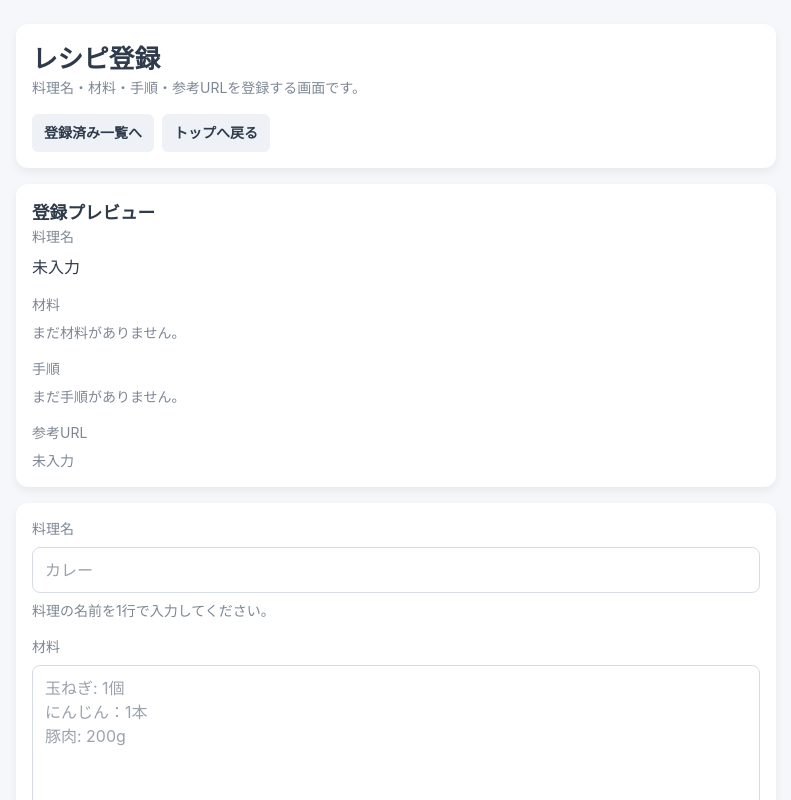
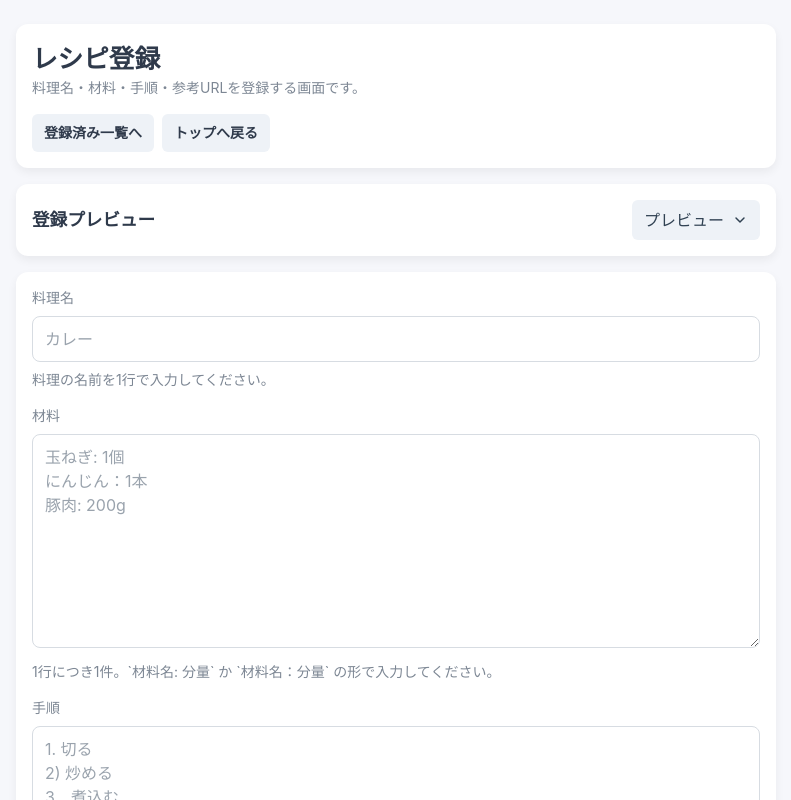
Before and after one commit to yhk-0707/recipe-app, a Next.js app in the folder nextjs-learning/: page /register in a window 1280 px wide. Shown: the top 800 px of the page, without its empty margins (244-1035 px from the left). Built offline with nearby package versions, Linux system fonts and the light colour scheme.

Commit message:
feat:登録内容プレビューの機能追加

```diff
--- a/nextjs-learning/src/app/recipes/[id]/recipe-detail-client.tsx
+++ b/nextjs-learning/src/app/recipes/[id]/recipe-detail-client.tsx
@@ -3,6 +3,7 @@
 import { useRouter } from "next/navigation";
 import { useState } from "react";
 
+import { RecipePreviewPanel } from "@/components/recipe-preview-panel";
 import {
   Button,
   Card,
@@ -49,6 +50,7 @@ export function RecipeDetailClient({ recipe }: { recipe: Recipe }) {
   );
   const [stepsText, setStepsText] = useState(recipe.steps.join("\n"));
   const [url, setUrl] = useState(recipe.url);
+  const [isPreviewOpen, setIsPreviewOpen] = useState(false);
   const [errors, setErrors] = useState<RecipeFormErrors>({});
   const stepKeyCounts = new Map<string, number>();
 
@@ -131,7 +133,20 @@ export function RecipeDetailClient({ recipe }: { recipe: Recipe }) {
       {isEditing ? (
         <div className="space-y-4">
           {/* 編集時はフォームをそのまま表示する。 */}
-          <SectionTitle>編集する</SectionTitle>
+          <div className="space-y-1">
+            <SectionTitle>編集プレビュー</SectionTitle>
+          </div>
+
+          <RecipePreviewPanel
+            previewId="edit-recipe-preview-panel"
+            title="編集プレビュー"
+            isOpen={isPreviewOpen}
+            onToggle={() => setIsPreviewOpen((current) => !current)}
+            name={name}
+            ingredientsText={ingredientsText}
+            stepsText={stepsText}
+            recipeUrl={url}
+          />
 
           <Field htmlFor="editName" label="料理名">
             <TextInput
--- a/nextjs-learning/src/app/register/page.tsx
+++ b/nextjs-learning/src/app/register/page.tsx
@@ -3,6 +3,7 @@
 import type { FormEvent } from "react";
 import { useState } from "react";
 
+import { RecipePreviewPanel } from "@/components/recipe-preview-panel";
 import {
   Button,
   Card,
@@ -12,30 +13,18 @@ import {
   MutedText,
   PageShell,
   PageTitle,
-  SectionTitle,
   TextArea,
   TextInput,
 } from "@/components/ui";
-import {
-  buildRecipePayload,
-  buildRecipePreview,
-  formatStepLabel,
-  type RecipeFormErrors,
-} from "@/lib/recipe-form";
+import { buildRecipePayload, type RecipeFormErrors } from "@/lib/recipe-form";
 
 export default function RegisterPage() {
   const [recipeName, setRecipeName] = useState("");
   const [ingredientsText, setIngredientsText] = useState("");
   const [stepsText, setStepsText] = useState("");
   const [recipeUrl, setRecipeUrl] = useState("");
+  const [isPreviewOpen, setIsPreviewOpen] = useState(false);
   const [errors, setErrors] = useState<RecipeFormErrors>({});
-  const previewStepKeyCounts = new Map<string, number>();
-  const previewRecipe = buildRecipePreview(
-    recipeName,
-    ingredientsText,
-    stepsText,
-    recipeUrl,
-  );
 
   async function handleSubmit(event: FormEvent<HTMLFormElement>) {
     event.preventDefault();
@@ -102,66 +91,16 @@ export default function RegisterPage() {
       </Card>
 
       <Card className="space-y-4">
-        <SectionTitle>登録プレビュー</SectionTitle>
-        <div className="space-y-4">
-          <div className="space-y-2">
-            <p className="text-sm text-muted">料理名</p>
-            <p className="text-foreground">{previewRecipe.name || "未入力"}</p>
-          </div>
-
-          <section className="space-y-2">
-            <p className="text-sm text-muted">材料</p>
-            {previewRecipe.ingredients.length > 0 ? (
-              <ul className="list-none space-y-1 p-0">
-                {previewRecipe.ingredients.map((ingredient) => (
-                  <li key={`${ingredient.name}-${ingredient.amount}`}>
-                    {ingredient.amount
-                      ? `${ingredient.name}: ${ingredient.amount}`
-                      : ingredient.name}
-                  </li>
-                ))}
-              </ul>
-            ) : (
-              <MutedText>まだ材料がありません。</MutedText>
-            )}
-          </section>
-
-          <section className="space-y-2">
-            <p className="text-sm text-muted">手順</p>
-            {previewRecipe.steps.length > 0 ? (
-              <ol className="list-none space-y-1 p-0">
-                {previewRecipe.steps.map((step, index) => {
-                  const occurrence = (previewStepKeyCounts.get(step) ?? 0) + 1;
-                  previewStepKeyCounts.set(step, occurrence);
-
-                  return (
-                    <li key={`${step}-${occurrence}`}>
-                      {formatStepLabel(index)} {step}
-                    </li>
-                  );
-                })}
-              </ol>
-            ) : (
-              <MutedText>まだ手順がありません。</MutedText>
-            )}
-          </section>
-
-          <div className="space-y-2">
-            <p className="text-sm text-muted">参考URL</p>
-            {previewRecipe.url ? (
-              <a
-                href={previewRecipe.url}
-                target="_blank"
-                rel="noreferrer"
-                className="break-all text-foreground hover:text-accent"
-              >
-                {previewRecipe.url}
-              </a>
-            ) : (
-              <MutedText>未入力</MutedText>
-            )}
-          </div>
-        </div>
+        <RecipePreviewPanel
+          previewId="recipe-preview-panel"
+          title="登録プレビュー"
+          isOpen={isPreviewOpen}
+          onToggle={() => setIsPreviewOpen((current) => !current)}
+          name={recipeName}
+          ingredientsText={ingredientsText}
+          stepsText={stepsText}
+          recipeUrl={recipeUrl}
+        />
       </Card>
 
       {/* 旧React版の register.js のフォーム領域に相当する */}
--- /dev/null
+++ b/nextjs-learning/src/components/recipe-preview-panel.tsx
@@ -0,0 +1,129 @@
+"use client";
+
+import { Button, MutedText, SectionTitle } from "@/components/ui";
+import { buildRecipePreview, formatStepLabel } from "@/lib/recipe-form";
+
+type RecipePreviewPanelProps = {
+  previewId: string;
+  isOpen: boolean;
+  onToggle: () => void;
+  title: string;
+  name: string;
+  ingredientsText: string;
+  stepsText: string;
+  recipeUrl: string;
+};
+
+export function RecipePreviewPanel({
+  previewId,
+  isOpen,
+  onToggle,
+  title,
+  name,
+  ingredientsText,
+  stepsText,
+  recipeUrl,
+}: RecipePreviewPanelProps) {
+  const previewRecipe = buildRecipePreview(
+    name,
+    ingredientsText,
+    stepsText,
+    recipeUrl,
+  );
+  const previewStepKeyCounts = new Map<string, number>();
+
+  return (
+    <>
+      <div className="flex items-center justify-between gap-3">
+        <div className="space-y-1">
+          <SectionTitle>{title}</SectionTitle>
+        </div>
+        <Button
+          type="button"
+          variant="secondary"
+          onClick={onToggle}
+          aria-expanded={isOpen}
+          aria-controls={previewId}
+        >
+          <span>プレビュー</span>
+          <svg
+            aria-hidden="true"
+            viewBox="0 0 20 20"
+            className={`h-4 w-4 transition-transform ${isOpen ? "rotate-180" : ""}`}
+            fill="none"
+          >
+            <path
+              d="M5 7.5L10 12.5L15 7.5"
+              stroke="currentColor"
+              strokeWidth="1.8"
+              strokeLinecap="round"
+              strokeLinejoin="round"
+            />
+          </svg>
+        </Button>
+      </div>
+
+      {isOpen ? (
+        <div id={previewId} className="space-y-4 rounded-lg bg-[#f8fafc] p-4">
+          <div className="space-y-2">
+            <p className="text-sm text-muted">料理名</p>
+            <p className="text-foreground">{previewRecipe.name || "未入力"}</p>
+          </div>
+
+          <section className="space-y-2">
+            <p className="text-sm text-muted">材料</p>
+            {previewRecipe.ingredients.length > 0 ? (
+              <ul className="list-none space-y-1 p-0">
+                {previewRecipe.ingredients.map((ingredient) => (
+                  <li key={`${ingredient.name}-${ingredient.amount}`}>
+                    {ingredient.amount
+                      ? `${ingredient.name}: ${ingredient.amount}`
+                      : ingredient.name}
+                  </li>
+                ))}
+              </ul>
+            ) : (
+              <MutedText>まだ材料がありません。</MutedText>
+            )}
+          </section>
+
+          <section className="space-y-2">
+            <p className="text-sm text-muted">手順</p>
+            {previewRecipe.steps.length > 0 ? (
+              <ol className="list-none space-y-1 p-0">
+                {previewRecipe.steps.map((step, index) => {
+                  const occurrence = (previewStepKeyCounts.get(step) ?? 0) + 1;
+                  previewStepKeyCounts.set(step, occurrence);
+
+                  return (
+                    <li key={`${step}-${occurrence}`}>
+                      {formatStepLabel(index)} {step}
+                    </li>
+                  );
+                })}
+              </ol>
+            ) : (
+              <MutedText>まだ手順がありません。</MutedText>
+            )}
+          </section>
+
+          <div className="space-y-2">
+            <p className="text-sm text-muted">参考URL</p>
+            {previewRecipe.url ? (
+              <a
+                href={previewRecipe.url}
+                target="_blank"
+                rel="noreferrer"
+                className="break-all text-foreground hover:text-accent"
+              >
+                {previewRecipe.url}
+              </a>
+            ) : (
+              <MutedText>未入力</MutedText>
+            )}
+          </div>
+        </div>
+      ) : null}
+    </>
+  );
+}
```
